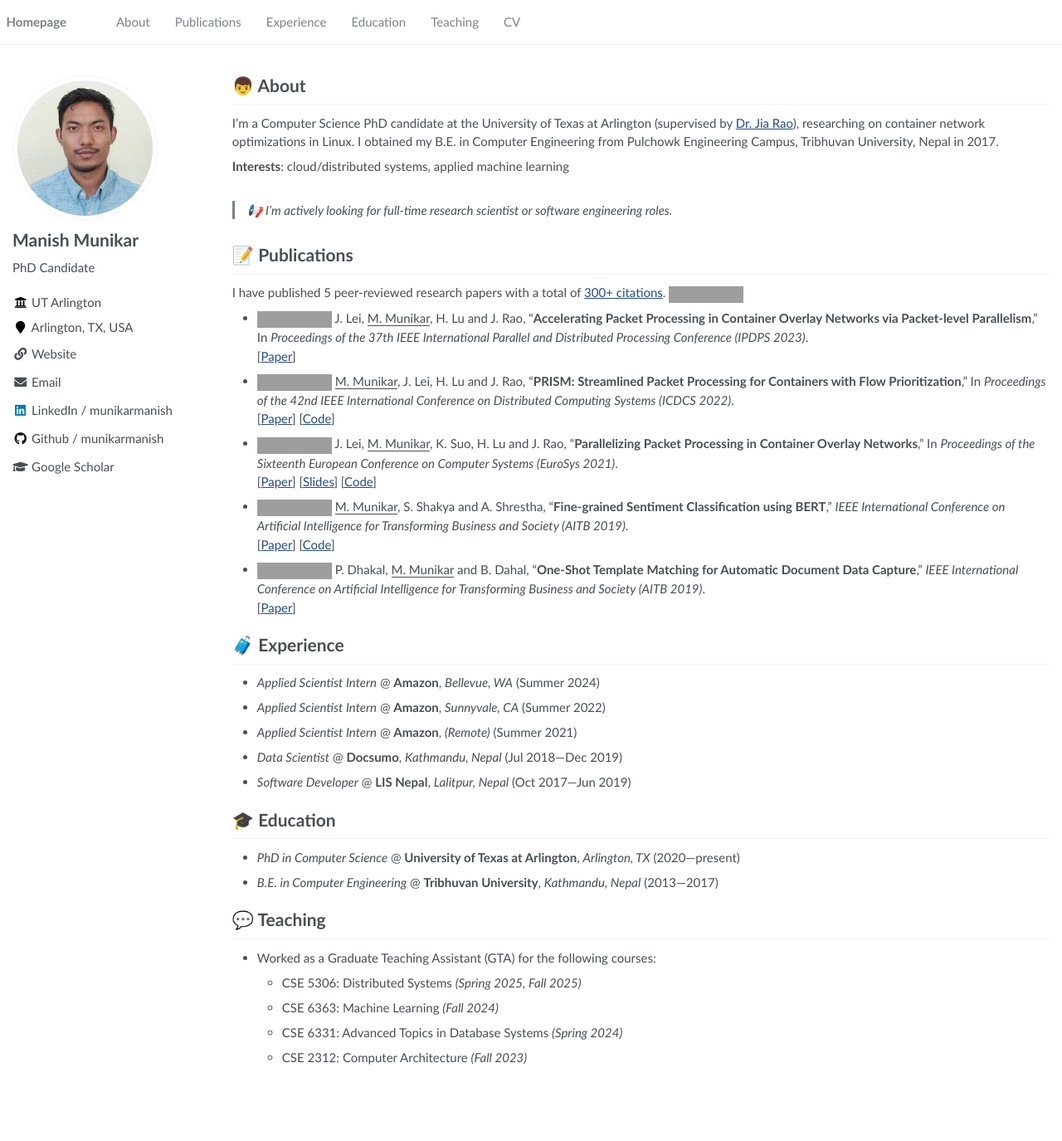
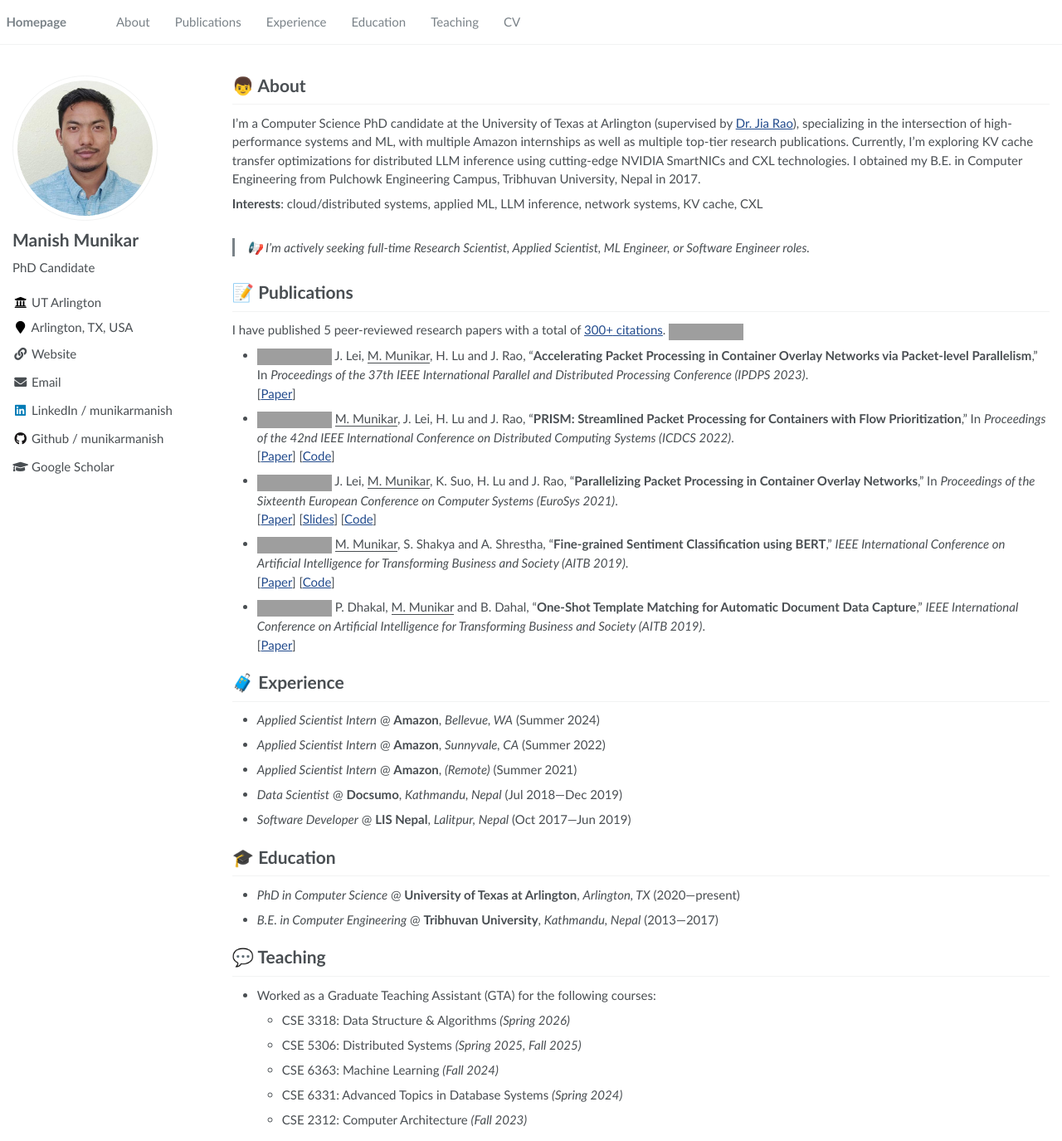
Before and after one commit to munikarmanish/munikarmanish.github.io, a Jekyll site: the page built from _pages/about.md, in a window 1280 px wide and 1375 px high. Shown: the whole window at 83% size. Built offline with Jekyll 4.4.1, drawn with Linux system fonts in a browser that asks for light colours; grey boxes are pictures that could not be loaded.

Commit message:
updated bio, CV and TA experience

```diff
--- a/_data/navigation.yml
+++ b/_data/navigation.yml
@@ -16,4 +16,4 @@ main:
     url: "/#-teaching"
 
   - title: "CV"
-    url: "/manish_munikar_cv.pdf"
+    url: "/Manish_Munikar_CV.pdf"
--- a/_pages/about.md
+++ b/_pages/about.md
@@ -20,13 +20,14 @@ redirect_from:
 # 👦 About
 I'm a Computer Science PhD candidate at the University of Texas at Arlington
 (supervised by [Dr. Jia Rao](https://ranger.uta.edu/~jrao)),
-researching on container network optimizations in Linux.
+specializing in the intersection of high-performance systems and ML,
+with multiple Amazon internships as well as multiple top-tier research publications.
+Currently, I'm exploring KV cache transfer optimizations for distributed LLM inference using cutting-edge NVIDIA SmartNICs and CXL technologies.
 I obtained my B.E. in Computer Engineering from Pulchowk Engineering Campus, Tribhuvan University, Nepal in 2017.
 
+**Interests**: cloud/distributed systems, applied ML, LLM inference, network systems, KV cache, CXL
 
-**Interests**: cloud/distributed systems, applied machine learning
-
-> 📢 I'm actively looking for full-time research scientist or software engineering roles.
+> 📢 I'm actively seeking full-time Research Scientist, Applied Scientist, ML Engineer, or Software Engineer roles.
 
 # 📝 Publications
 
@@ -81,6 +82,7 @@ I have published 5 peer-reviewed research papers with a total of
 
 # 💬 Teaching
 - Worked as a Graduate Teaching Assistant (GTA) for the following courses:
+  - CSE 3318: Data Structure & Algorithms _(Spring 2026)_
   - CSE 5306: Distributed Systems _(Spring 2025, Fall 2025)_
   - CSE 6363: Machine Learning _(Fall 2024)_
   - CSE 6331: Advanced Topics in Database Systems _(Spring 2024)_
```
Also changed, not shown: Gemfile.lock, 2 other files.
